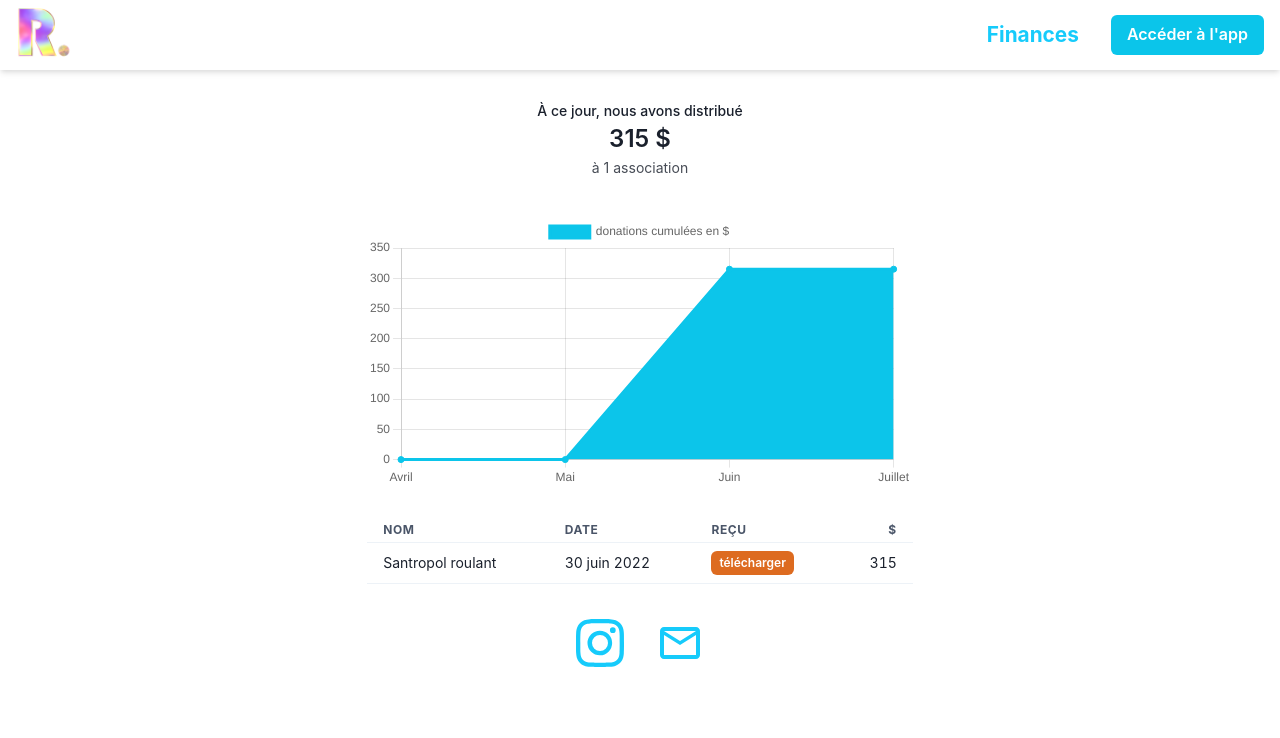
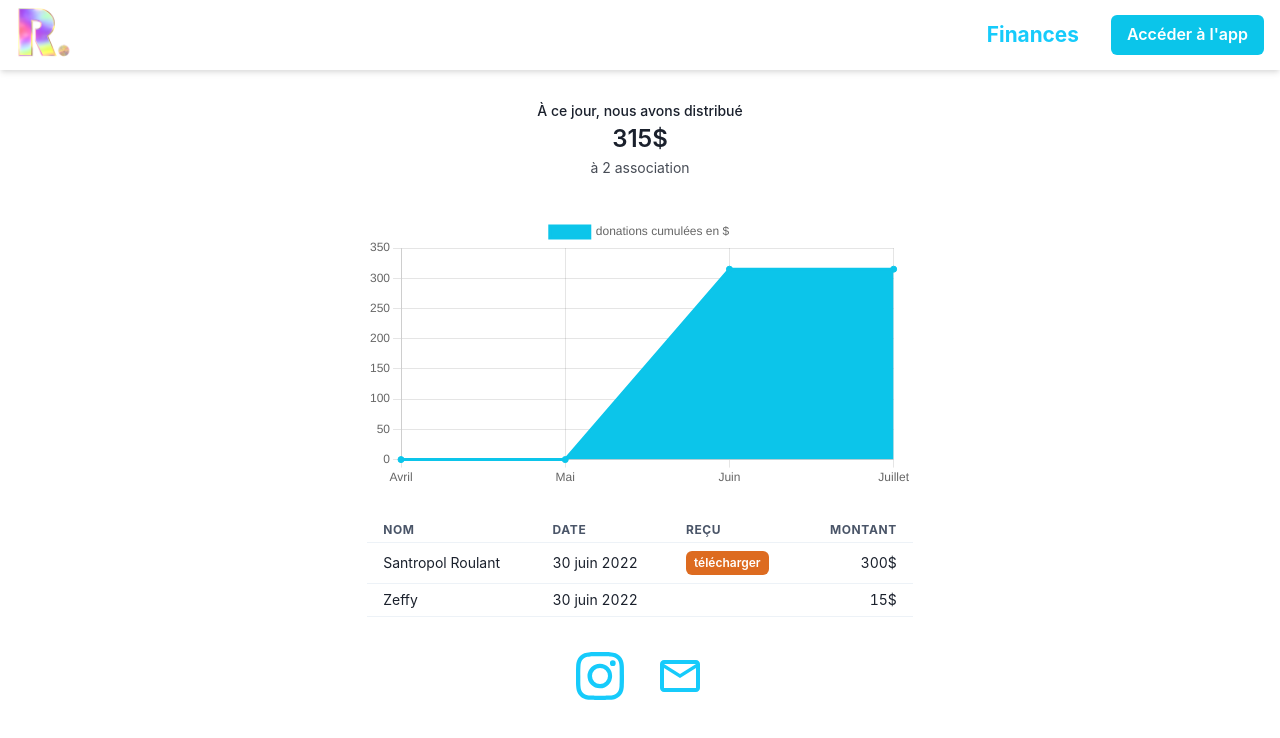
Before and after one commit to AlexisAnzieu/reves-website, a Next.js app: page /finances in a window 1280 px wide. Shown: the top 738 px of the page. Built offline with nearby package versions, Linux system fonts and the light colour scheme.

Commit message:
aditional ressource

```diff
--- a/pages/finances.tsx
+++ b/pages/finances.tsx
@@ -22,20 +22,35 @@ import { Chart } from "react-chartjs-2";
 export default function Finances() {
     const donations = [
         {
-            name: "Santropol roulant",
+            name: "Santropol Roulant",
             url: "https://santropolroulant.org/fr/",
             date: "30 juin 2022",
-            amount: 315,
+            amount: 300,
             documentUrl: "/SI2-0012187-0002524-ANZIEU-ALEXIS.pdf",
         },
+        {
+            name: "Zeffy",
+            url: "https://www.zeffy.com/",
+            date: "30 juin 2022",
+            amount: 15,
+            documentUrl: null,
+        },
     ];
+
     return (
         <Container p={"30px"}>
             <Box pb={30} textAlign={"center"}>
                 <Stat>
                     <StatLabel>À ce jour, nous avons distribué</StatLabel>
-                    <StatNumber>315 $</StatNumber>
-                    <StatHelpText>à 1 association</StatHelpText>
+                    <StatNumber>
+                        {donations
+                            .map((d) => d.amount)
+                            .reduce((acc, amount) => acc + amount)}
+                        $
+                    </StatNumber>
+                    <StatHelpText>
+                        à {donations.length} association
+                    </StatHelpText>
                 </Stat>
             </Box>
             <Box pb={30}>
@@ -63,12 +78,12 @@ export default function Finances() {
                                 <Th>Nom</Th>
                                 <Th>Date</Th>
                                 <Th>Reçu</Th>
-                                <Th isNumeric>$</Th>
+                                <Th isNumeric>Montant</Th>
                             </Tr>
                         </Thead>
                         <Tbody>
                             {donations.map((donation) => (
-                                <Tr key={donation.documentUrl}>
+                                <Tr key={donation.name}>
                                     <Td>
                                         <a href={donation.url}>
                                             {donation.name}
@@ -76,6 +91,7 @@ export default function Finances() {
                                     </Td>
                                     <Td>{donation.date}</Td>
                                     <Td>
+                                        {donation.documentUrl && (
                                             <a href={donation.documentUrl}>
                                                 <Button
                                                     colorScheme="orange"
@@ -84,8 +100,9 @@ export default function Finances() {
                                                     télécharger
                                                 </Button>
                                             </a>
+                                        )}
                                     </Td>
-                                    <Td isNumeric>{donation.amount}</Td>
+                                    <Td isNumeric>{donation.amount}$</Td>
                                 </Tr>
                             ))}
                         </Tbody>
```
Lines whose indentation alone changed are shown as unchanged.
